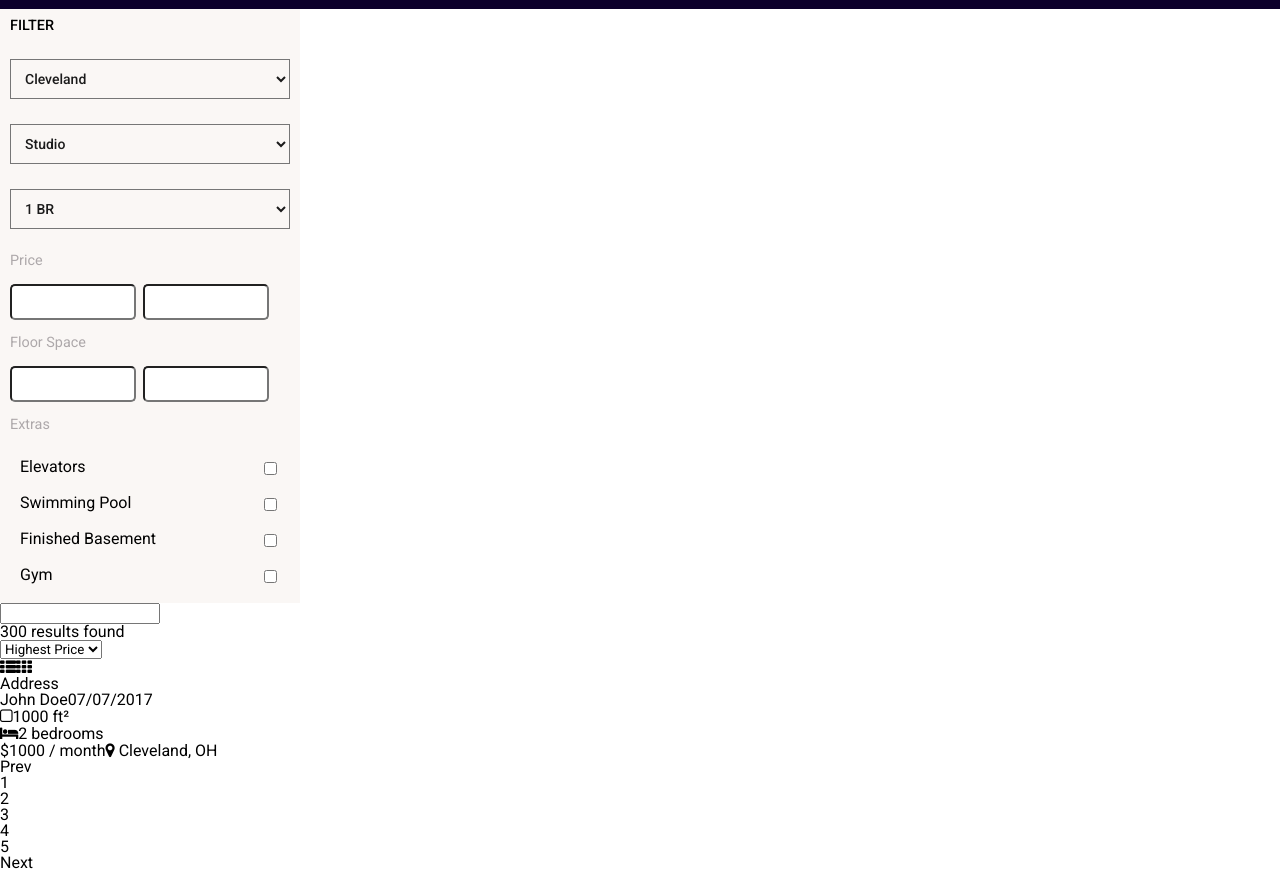
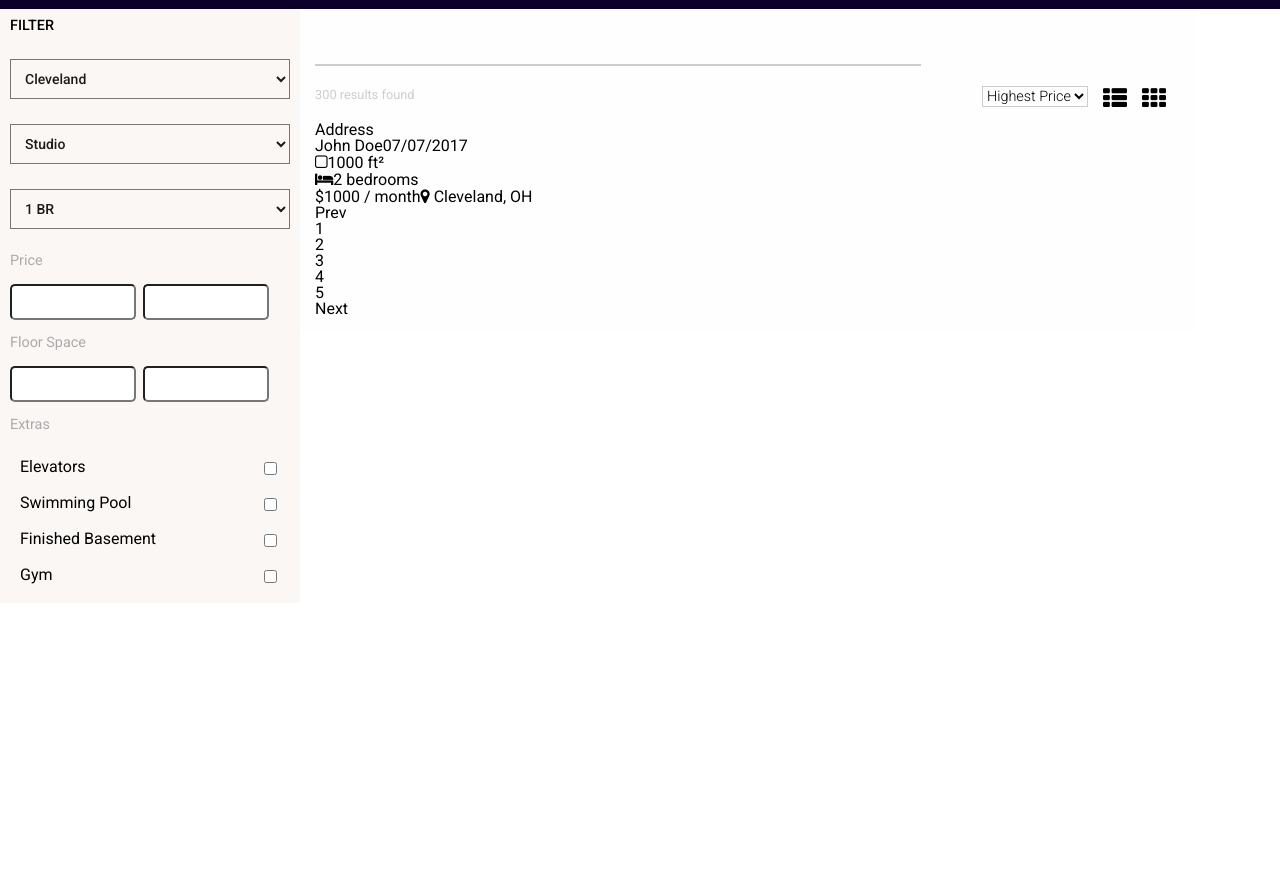
Before and after one commit to ELeonJohnson/React-Real-Estate-App, a React app: page / in a window 1280 px wide. Shown: the part 47-919 px from the top of the page. After the commit the page ends 800 px from the top, so only its background shows below. Built offline with nearby package versions, Linux system fonts and the light colour scheme.

Commit message:
positioning and styling content in the listing area

```diff
--- a/public/js/components/realEstate.js
+++ b/public/js/components/realEstate.js
@@ -380,7 +380,7 @@ var Listings = function (_Component) {
           { className: 'sort-by' },
           _react2.default.createElement(
             'div',
-            null,
+            { className: 'results' },
             '300 results found'
           ),
           _react2.default.createElement(
--- a/realEstate/js/firstComp/Listings.js
+++ b/realEstate/js/firstComp/Listings.js
@@ -17,7 +17,7 @@ export default class Listings extends Component {
       </section>
 
       <section className="sort-by">
-        <div>
+        <div className="results">
             300 results found
         </div>
 
--- a/realEstate/sass/_content-area.scss
+++ b/realEstate/sass/_content-area.scss
@@ -3,6 +3,8 @@
   width: 30%;
   max-width: 300px;
   padding: 10px;
+  display: inline-block;
+  float: left;
 
   .inside {
     max-width: 300px;
@@ -58,5 +60,52 @@
 }
 
 #listings {
+  width: 70%;
+  float: left;
+  display: inline-block;
+  padding: 15px;
+  background: $offwhite;
 
+  .search-area {
+    input[type="text"] {
+      width: 70%;
+      background: transparent;
+      font-size: 2rem;
+      border: none;
+      border-bottom: 2px solid $lightgrey;
+      margin-bottom: 20px;
+      color: $lightgrey;
+    }
+  }
+
+  .sort-by {
+    margin-bottom: 20px;
+    .results {
+      color: $lightgrey;
+      font-size: .8rem;
+      display: inline-block;
+    }
+
+    .sort-options {
+      float: right;
+
+      select {
+        font-size: .9rem;
+        font-weight: 300;
+        border: 1px solid $lightgrey;
+        background: transparent;
+        display: inline-block;
+        margin-right: 15px;
+        vertical-align: top;
+      }
+      .view {
+        display: inline-block;
+
+        .fa {
+          margin-right: 15px;
+          font-size: 1.5rem;
+        }
+      }
+    }
+  }
 }
--- a/realEstate/sass/_variables.scss
+++ b/realEstate/sass/_variables.scss
@@ -3,3 +3,4 @@ $grey: #FAF7F5;
 $pink: #FF718E;
 $offwhite: #FFFeFF;
 $darkgrey: #ADA8AA;
+$lightgrey: #D1CBCD;
```
Also changed, not shown: public/css/main.css.
